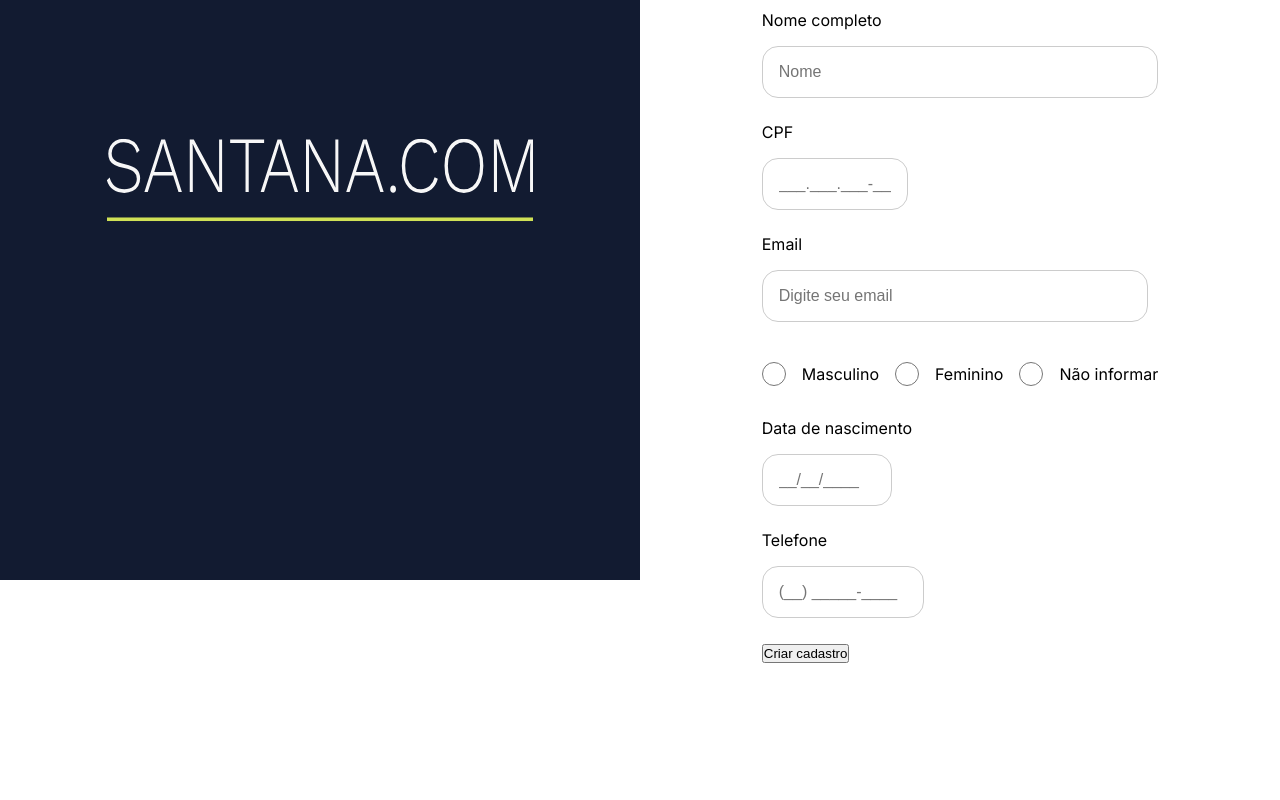
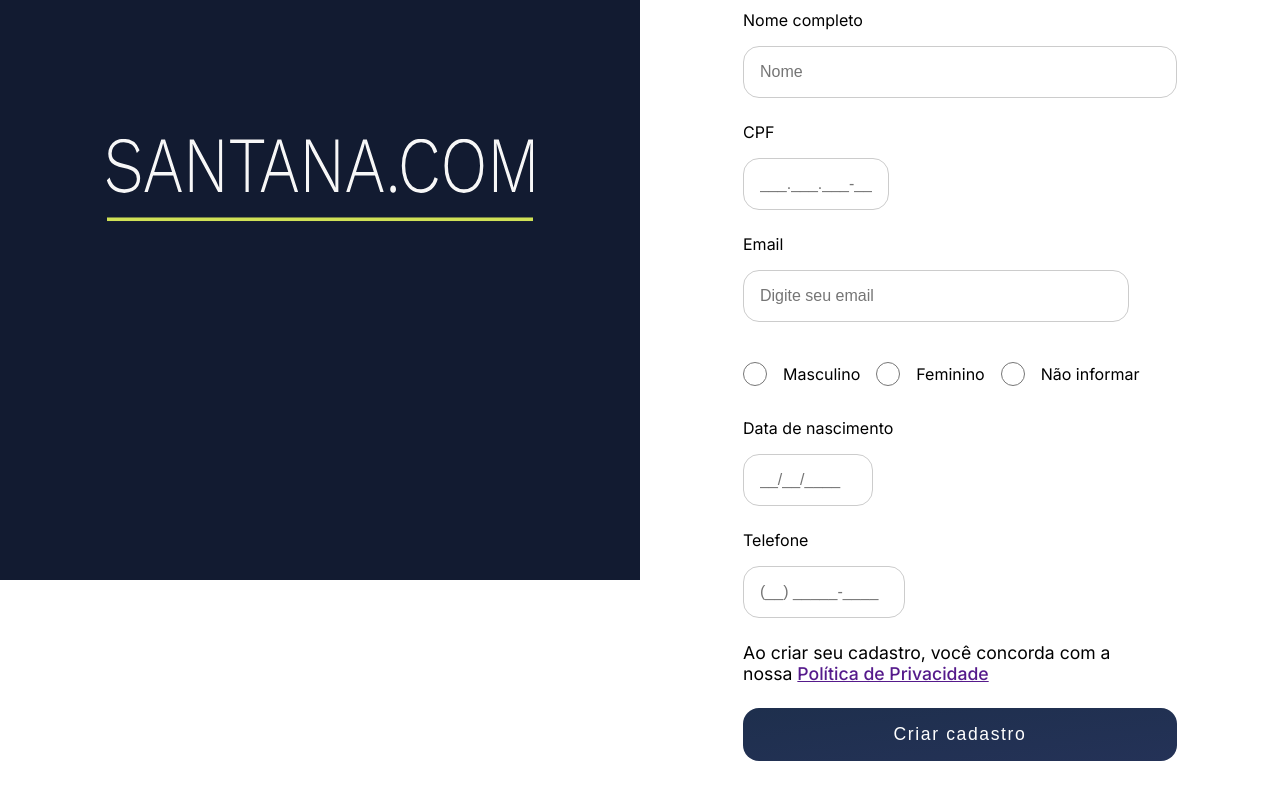
Before and after one commit to iSantanaaH/santana.com, a Next.js app in the folder front-end_next/: page /minha-conta/cadastro in a window 1280 px wide. Shown: the part 220-1020 px from the top of the page. Before the commit the page ends 963 px from the top, so only its background shows below. Built offline with nearby package versions, Linux system fonts and the light colour scheme.

Commit message:
edited page create user

```diff
--- a/front-end_next/app/minha-conta/cadastro/page.tsx
+++ b/front-end_next/app/minha-conta/cadastro/page.tsx
@@ -3,6 +3,7 @@ import Image from "next/image";
 import styles from "./register.module.css";
 
 import { useCadatroContext } from "@/app/context/cadastroContext";
+import Link from "next/link";
 
 export default function ResgiterPage() {
   const {
@@ -62,7 +63,7 @@ export default function ResgiterPage() {
                 name="name"
                 required
                 placeholder="Nome"
-                className={`${styles.InputNome} ${
+                className={`${styles.InputName} ${
                   isNameErrorEmpty ? styles.ErrorInput : ""
                 }`}
                 onBlur={ValidateEmptyInputName}
@@ -165,8 +166,16 @@ export default function ResgiterPage() {
                 {isPhoneErrorEmpty as string}
               </span>
             </div>
-            <div>
-              <button type="submit">Criar cadastro</button>
+            <div className={styles.ContainerButton}>
+              <p>
+                Ao criar seu cadastro, você concorda com a nossa{" "}
+                <Link className={styles.LinkPolitic} href={""}>
+                  Política de Privacidade
+                </Link>{" "}
+              </p>
+              <button type="submit">
+                <span>Criar cadastro</span>
+              </button>
             </div>
           </form>
         </div>
```
